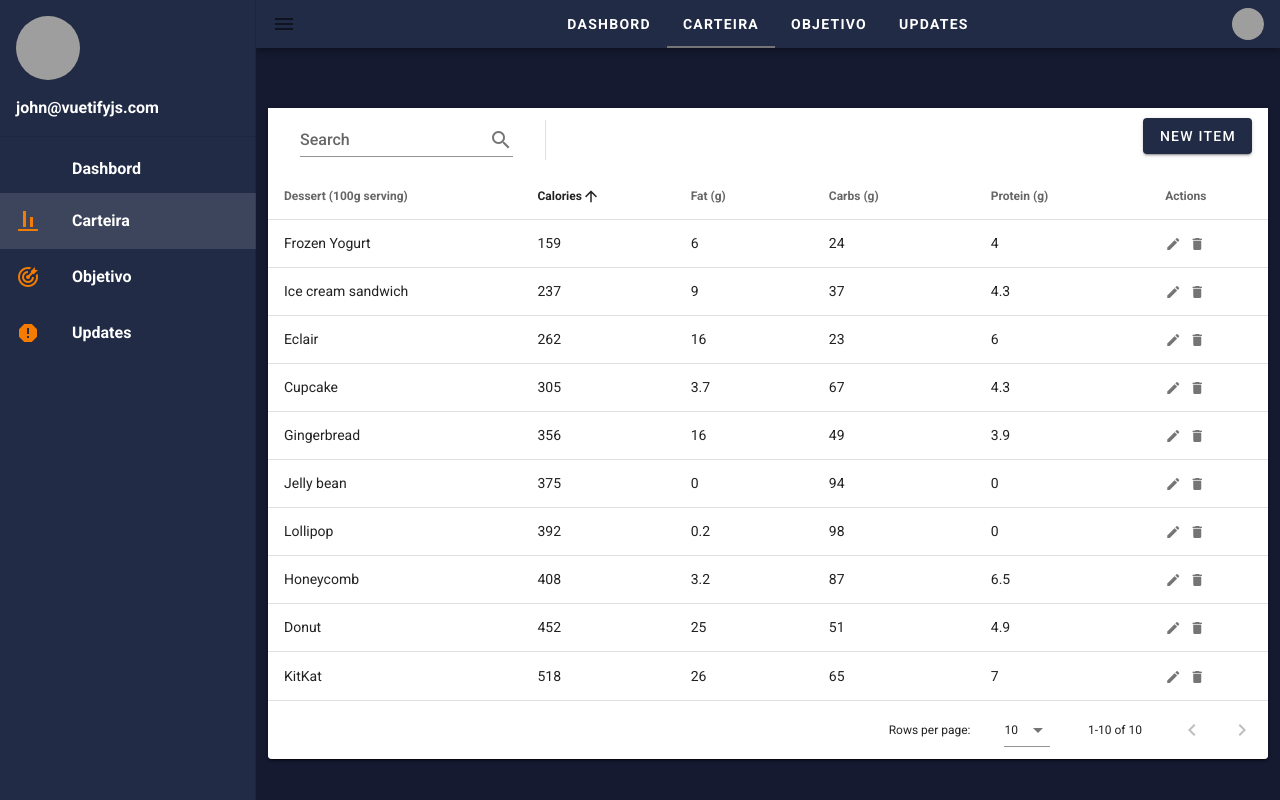
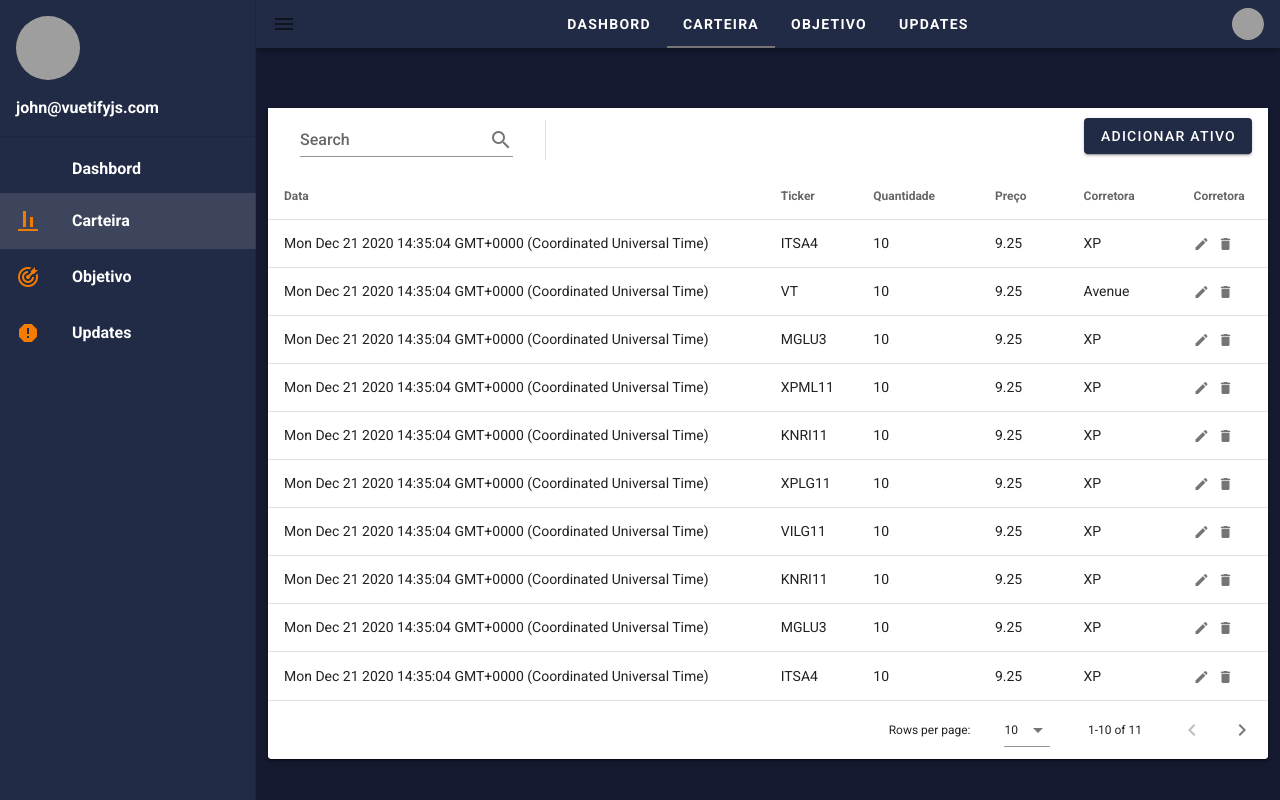
Before and after one commit to erickmob/yieldme-front, a Vue app: page /myWallet in a window 1280 px wide. Built offline with nearby package versions, Linux system fonts and the light colour scheme; grey boxes are pictures that could not be loaded.

Commit message:
auto deploy to pages

```diff
--- a/package.json
+++ b/package.json
@@ -5,7 +5,8 @@
   "scripts": {
     "serve": "vue-cli-service serve",
     "build": "vue-cli-service build",
-    "lint": "vue-cli-service lint"
+    "lint": "vue-cli-service lint",
+    "deploy": "sh deploy.sh"
   },
   "dependencies": {
     "core-js": "^3.6.5",
--- a/src/components/MyWallet.vue
+++ b/src/components/MyWallet.vue
@@ -3,7 +3,7 @@
 
         <v-data-table
             :headers="headers"
-            :items="desserts"
+            :items="assets"
             sort-by="calories"
             class="elevation-1"
         >
@@ -38,7 +38,7 @@
                     v-bind="attrs"
                     v-on="on"
                     >
-                    New Item
+                    Adicionar Ativo
                     </v-btn>
                 </template>
                 <v-card>
@@ -55,8 +55,9 @@
                             md="4"
                         >
                             <v-text-field
-                            v-model="editedItem.name"
-                            label="Dessert name"
+                            v-model="editedItem.date"
+                            label="Data"
+                            type="date"
                             ></v-text-field>
                         </v-col>
                         <v-col
@@ -65,8 +66,8 @@
                             md="4"
                         >
                             <v-text-field
-                            v-model="editedItem.calories"
-                            label="Calories"
+                            v-model="editedItem.tiker"
+                            label="Tiker"
                             ></v-text-field>
                         </v-col>
                         <v-col
@@ -75,8 +76,9 @@
                             md="4"
                         >
                             <v-text-field
-                            v-model="editedItem.fat"
-                            label="Fat (g)"
+                            v-model="editedItem.amount"
+                            label="Quantidade"
+                            type="number"
                             ></v-text-field>
                         </v-col>
                         <v-col
@@ -85,8 +87,10 @@
                             md="4"
                         >
                             <v-text-field
-                            v-model="editedItem.carbs"
-                            label="Carbs (g)"
+                            v-model="editedItem.price"
+                            label="Preço"
+                            prefix="R$"
+                            type="number"
                             ></v-text-field>
                         </v-col>
                         <v-col
@@ -95,8 +99,8 @@
                             md="4"
                         >
                             <v-text-field
-                            v-model="editedItem.protein"
-                            label="Protein (g)"
+                            v-model="editedItem.exchange"
+                            label="Corretora"
                             ></v-text-field>
                         </v-col>
                         </v-row>
@@ -110,21 +114,21 @@
                         text
                         @click="close"
                     >
-                        Cancel
+                        Cancelar
                     </v-btn>
                     <v-btn
                         color="blue darken-1"
                         text
                         @click="save"
                     >
-                        Save
+                        Salvar
                     </v-btn>
                     </v-card-actions>
                 </v-card>
                 </v-dialog>
                 <v-dialog v-model="dialogDelete" max-width="500px">
                 <v-card>
-                    <v-card-title class="headline">Are you sure you want to delete this item?</v-card-title>
+                    <v-card-title class="headline">Tem certeza que deseja deletar esse ativo?</v-card-title>
                     <v-card-actions>
                     <v-spacer></v-spacer>
                     <v-btn color="blue darken-1" text @click="closeDelete">Cancel</v-btn>
@@ -172,18 +176,18 @@
       dialogDelete: false,
       headers: [
         {
-          text: 'Dessert (100g serving)',
+          text: 'Data',
           align: 'start',
           sortable: false,
-          value: 'name',
+          value: 'date',
         },
-        { text: 'Calories', value: 'calories' },
-        { text: 'Fat (g)', value: 'fat' },
-        { text: 'Carbs (g)', value: 'carbs' },
-        { text: 'Protein (g)', value: 'protein' },
-        { text: 'Actions', value: 'actions', sortable: false },
+        { text: 'Ticker', value: 'ticker' },
+        { text: 'Quantidade', value: 'amount' },
+        { text: 'Preço', value: 'price' },
+        { text: 'Corretora', value: 'exchange' },
+        { text: 'Corretora', value: 'actions', sortable: false },
       ],
-      desserts: [],
+      assets: [],
       editedIndex: -1,
       editedItem: {
         name: '',
@@ -203,7 +207,7 @@
 
     computed: {
       formTitle () {
-        return this.editedIndex === -1 ? 'New Item' : 'Edit Item'
+        return this.editedIndex === -1 ? 'Adicionar ativo' : 'Editar ativo'
       },
     },
 
@@ -222,94 +226,92 @@
 
     methods: {
       initialize () {
-        this.desserts = [
+        this.assets = [
           {
-            name: 'Frozen Yogurt',
-            calories: 159,
-            fat: 6.0,
-            carbs: 24,
-            protein: 4.0,
+            date: new Date(),
+            ticker: 'ITSA4',
+            amount: 10,
+            price: 9.25,
+            exchange: 'XP',
           },
           {
-            name: 'Ice cream sandwich',
-            calories: 237,
-            fat: 9.0,
-            carbs: 37,
-            protein: 4.3,
-          },
-          {
-            name: 'Eclair',
-            calories: 262,
-            fat: 16.0,
-            carbs: 23,
-            protein: 6.0,
-          },
-          {
-            name: 'Cupcake',
-            calories: 305,
-            fat: 3.7,
-            carbs: 67,
-            protein: 4.3,
-          },
-          {
-            name: 'Gingerbread',
-            calories: 356,
-            fat: 16.0,
-            carbs: 49,
-            protein: 3.9,
-          },
-          {
-            name: 'Jelly bean',
-            calories: 375,
-            fat: 0.0,
-            carbs: 94,
-            protein: 0.0,
-          },
-          {
-            name: 'Lollipop',
-            calories: 392,
-            fat: 0.2,
-            carbs: 98,
-            protein: 0,
-          },
-          {
-            name: 'Honeycomb',
-            calories: 408,
-            fat: 3.2,
-            carbs: 87,
-            protein: 6.5,
-          },
-          {
-            name: 'Donut',
-            calories: 452,
-            fat: 25.0,
-            carbs: 51,
-            protein: 4.9,
-          },
-          {
-            name: 'KitKat',
-            calories: 518,
-            fat: 26.0,
-            carbs: 65,
-            protein: 7,
+            date: new Date(),
+            ticker: 'VT',
+            amount: 10,
+            price: 9.25,
+            exchange: 'Avenue',
+          },{
+            date: new Date(),
+            ticker: 'MGLU3',
+            amount: 10,
+            price: 9.25,
+            exchange: 'XP',
+          },{
+            date: new Date(),
+            ticker: 'XPML11',
+            amount: 10,
+            price: 9.25,
+            exchange: 'XP',
+          },{
+            date: new Date(),
+            ticker: 'KNRI11',
+            amount: 10,
+            price: 9.25,
+            exchange: 'XP',
+          },{
+            date: new Date(),
+            ticker: 'XPLG11',
+            amount: 10,
+            price: 9.25,
+            exchange: 'XP',
+          },{
+            date: new Date(),
+            ticker: 'VILG11',
+            amount: 10,
+            price: 9.25,
+            exchange: 'XP',
+          },{
+            date: new Date(),
+            ticker: 'KNRI11',
+            amount: 10,
+            price: 9.25,
+            exchange: 'XP',
+          },{
+            date: new Date(),
+            ticker: 'MGLU3',
+            amount: 10,
+            price: 9.25,
+            exchange: 'XP',
+          },{
+            date: new Date(),
+            ticker: 'ITSA4',
+            amount: 10,
+            price: 9.25,
+            exchange: 'XP',
+          },{
+            date: new Date(),
+            ticker: 'BBDC',
+            amount: 10,
+            price: 9.25,
+            exchange: 'XP',
           },
         ]
       },
 
       editItem (item) {
-        this.editedIndex = this.desserts.indexOf(item)
+        this.editedIndex = this.assets.indexOf(item)
         this.editedItem = Object.assign({}, item)
         this.dialog = true
       },
 
       deleteItem (item) {
-        this.editedIndex = this.desserts.indexOf(item)
+        this.editedIndex = this.assets.indexOf(item)
         this.editedItem = Object.assign({}, item)
         this.dialogDelete = true
       },
 
       deleteItemConfirm () {
-        this.desserts.splice(this.editedIndex, 1)
+        this.assets.splice(this.editedIndex, 1)
         this.closeDelete()
       },
 
@@ -331,9 +333,9 @@
 
       save () {
         if (this.editedIndex > -1) {
-          Object.assign(this.desserts[this.editedIndex], this.editedItem)
+          Object.assign(this.assets[this.editedIndex], this.editedItem)
         } else {
-          this.desserts.push(this.editedItem)
+          this.assets.push(this.editedItem)
         }
         this.close()
       },
```
Also changed, not shown: 1 other file (tests, documents, lock files or other folders).
